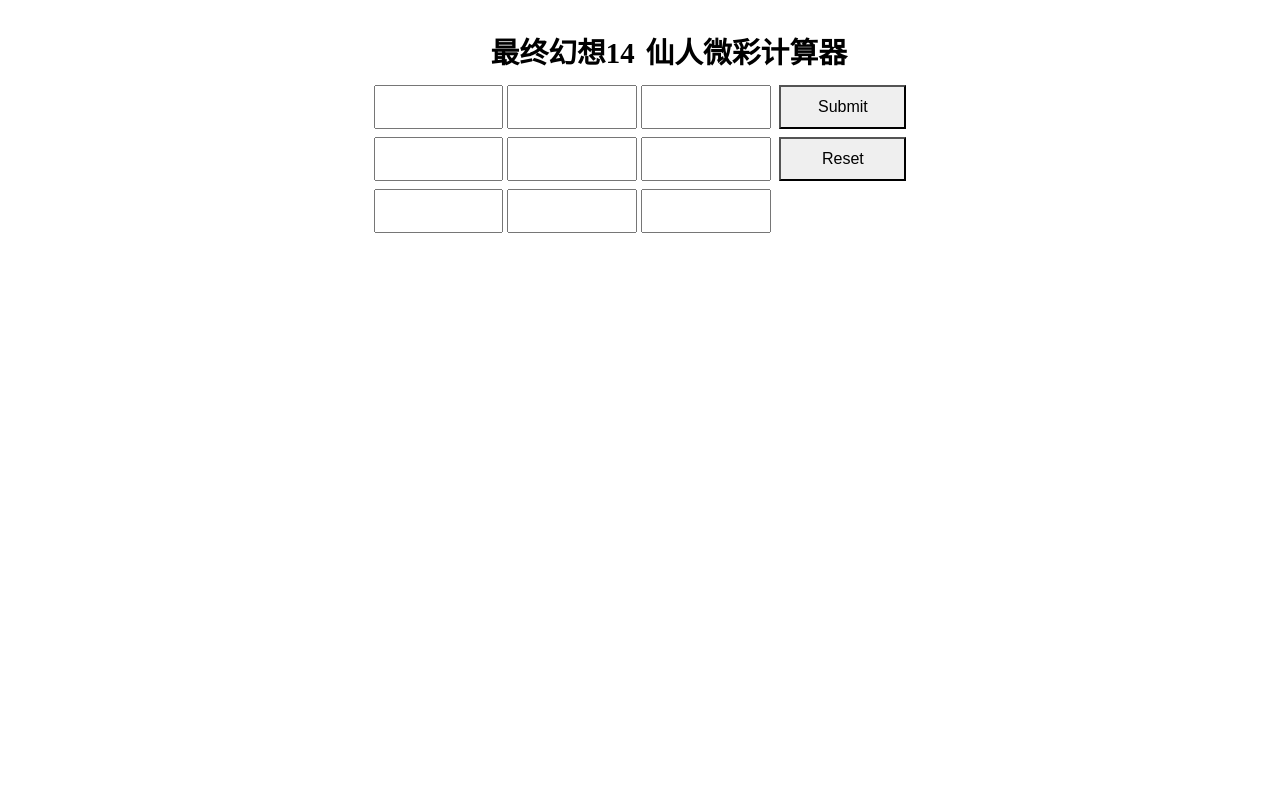
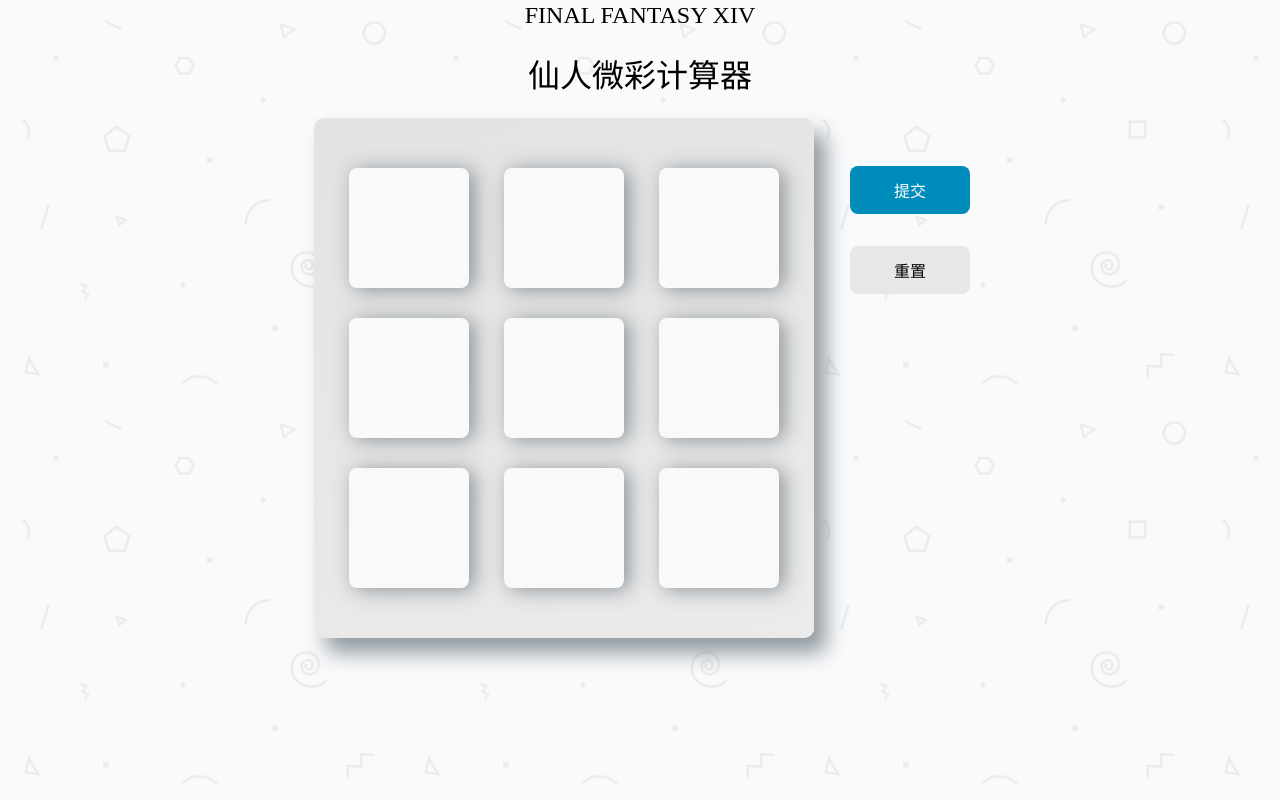
Before and after one commit to cloudkylin/FFXIV-XianRenWeiCai, a Flask app: page / in a window 1280 px wide. Run offline with Flask 2, Linux system fonts and the light colour scheme.

Commit message:
Change algorithm.

```diff
--- a/Web/server.py
+++ b/Web/server.py
@@ -1,11 +1,11 @@
 # -*- coding: UTF-8 -*-
-from flask import Flask,request,render_template,url_for
+from flask import Flask, request, render_template, url_for
 import itertools
 
 app = Flask(__name__)
 
 
-class analysis:
+class Analysis:
     def __init__(self, x, y):
         # 固定参数
         self.money = {6: 10000, 7: 36, 8: 720, 9: 360, 10: 80, 11: 252,
@@ -13,69 +13,82 @@
                       18: 119, 19: 36, 20: 306, 21: 1080, 22: 144, 23: 1800, 24: 3600}
         self.way = ['第一行', '第二行', '第三行', '第一列', '第二列', '第三列', '左上至右下', '右上至左下']
         self.num = [1, 2, 3, 4, 5, 6, 7, 8, 9]
-        self.x = x
-        self.y = y
+        self.x = x  # 位置坐标
+        self.y = y  # 数
 
         # 计算变量
-        self.linsam = [[] for i in range(8)]
-        self.linmoney = [[] for i in range(8)]
+        self.lineSum = [[] for i in range(8)]
+        self.lineMoney = [[] for i in range(8)]
+        self.lineStat = [dict() for i in range(8)]
 
         for i in range(4):
-            self.num.remove(y[i])
-        for i in itertools.permutations(self.num, 5):
+            self.num.remove(y[i])  # 从1-9中移除已知的数
+        for i in itertools.permutations(self.num, 5):  # 全排列
             comb = list(i)
             for j in range(4):
-                comb.insert(x[j], y[j])
+                comb.insert(x[j], y[j])  # 将已知的数插入对应位置
             self.cal(comb)
 
     def cal(self, list):
-        # 计算每一行的总合
-        self.linsam[0].append(list[0] + list[1] + list[2])
-        self.linsam[1].append(list[3] + list[4] + list[5])
-        self.linsam[2].append(list[6] + list[7] + list[8])
-        self.linsam[3].append(list[0] + list[3] + list[6])
-        self.linsam[4].append(list[1] + list[4] + list[7])
-        self.linsam[5].append(list[2] + list[5] + list[8])
-        self.linsam[6].append(list[0] + list[4] + list[8])
-        self.linsam[7].append(list[2] + list[4] + list[6])
+        # 计算每种情况的总合
+        self.lineSum[0].append(list[0] + list[1] + list[2])  # 第一行
+        self.lineSum[1].append(list[3] + list[4] + list[5])  # 第二行
+        self.lineSum[2].append(list[6] + list[7] + list[8])  # 第三行
+        self.lineSum[3].append(list[0] + list[3] + list[6])  # 第一列
+        self.lineSum[4].append(list[1] + list[4] + list[7])  # 第二列
+        self.lineSum[5].append(list[2] + list[5] + list[8])  # 第三列
+        self.lineSum[6].append(list[0] + list[4] + list[8])  # 左上至右下
+        self.lineSum[7].append(list[2] + list[4] + list[6])  # 右上至左下
 
-        # 计算每一行的奖励
+        # 计算每种情况的奖励
         for i in range(8):
-            num = self.linsam[i][-1]
-            self.linmoney[i].append(self.money[num])
+            num = self.lineSum[i][-1]
+            money = self.money[num]
+            self.lineMoney[i].append(money)
+            if self.lineStat[i].get(money) is not None:
+                self.lineStat[i][money] = self.lineStat[i].get(money) + 1
+            else:
+                self.lineStat[i][self.money[num]] = 1
 
-    def bestline(self):
-        avgmoney = []
-        maxmoney = 0
-        maxmoneyline = 0
-        for i in range(8):
-            avgmoney.append(sum(self.linmoney[i]) / len(self.linmoney[i]))
-            if avgmoney[i] > float(maxmoney):
-                maxmoney = avgmoney[i]
-                maxmoneyline = i
-        return '预计选择 ' + self.way[maxmoneyline] + ' 获得的金蝶币最多，为 ' + str(maxmoney)
+    def maxavg(self):
+        maxavg_money = 0
+        maxavg_way = 0
+        thisway = 0
+        for line in self.lineStat:  # 获取每一行的统计结果
+            sum = 0
+            for money, times in line.items():
+                sum += money * times
+            sum /= 120  # 求每一行的平均值
+            if sum > maxavg_money:  # 判断是否更新最大值
+                maxavg_money = sum
+                maxavg_way = thisway
+            thisway += 1  # 计数
+        return '预计选择 %s 获得的金蝶币最多，为 %d' % (self.way[maxavg_way], maxavg_money)
 
-    def maxmoneyline(self):
-        maxmoneyNum = (6, 24, 23)
+    def mostmoney(self):
+        neednum = (10000, 3600, 1800)
         msg = ''
-        for i in range(3):
-            maxmoneyProbability = 0
-            maxmoneyLine = 0
-            for j in range(8):
-                time = self.linsam[j].count(maxmoneyNum[i])
-                if time > maxmoneyProbability:
-                    maxmoneyProbability = time
-                    maxmoneyLine = j
-            if maxmoneyProbability == 0:
-                msg += '没有可能获得 %d 金蝶币。<br/>' % self.money[maxmoneyNum[i]]
+        for money in neednum:
+            maxtimes_money = 0
+            maxtimes_way = 0
+            thisway = 0
+            for line in self.lineStat:  # 获取每一行的统计结果
+                if line.get(money, 0) > maxtimes_money:  # 判断是否需要更新最大值
+                    maxtimes_money = line.get(money)
+                    maxtimes_way = thisway
+                thisway += 1
+            if maxtimes_money == 0:  # 判断是否有需要的钱数
+                msg += '没有可能获得 %d 金蝶币。<br/>' % money
             else:
                 msg += '选择 %s 最有可能获得 %d 金蝶币，概率为 %d/120。<br/>' % (
-                self.way[maxmoneyLine], self.money[maxmoneyNum[i]], maxmoneyProbability)
+                    self.way[maxtimes_way], money, maxtimes_money)
         return msg
 
-@app.route('/',methods=['GET'])
+
+@app.route('/', methods=['GET'])
 def index():
     return render_template('index.html')
+
 
 @app.route('/', methods=['POST'])
 def cal():
@@ -108,10 +121,10 @@
     if request.form['pos9'] != '':
         pos.append(8)
         num.append(int(request.form['pos9']))
-    res = analysis(pos, num)
-    bestline = res.bestline()
-    maxmoney = res.maxmoneyline()
-    return render_template('index.html',bestline=bestline,maxmoney=maxmoney)
+    res = Analysis(pos, num)
+    bestline = res.maxavg()
+    maxmoney = res.mostmoney()
+    return render_template('index.html', bestline=bestline, maxmoney=maxmoney)
 
 
 if __name__ == '__main__':
--- a/Web/static/style.css
+++ b/Web/static/style.css
@@ -1,160 +1,179 @@
-body{
-    margin: 0;
-    padding-top: 20px;
+html {
+    box-sizing: border-box;
+}
+
+*,
+*::before,
+*::after {
+    box-sizing: inherit;
+}
+
+html,
+body {
     width: 100%;
-    display: flex;
-    flex-wrap: wrap;
-}
-h2{
-    margin: 10px 0;
-}
-form{
+    height: 100%;
     margin: 0;
     padding: 0;
 }
-input{
+
+body {
+    background: #ffffff url("geometry2.png");
+}
+
+.container {
+    display: flex;
+    justify-content: center;
+    align-items: center;
+    flex-direction: column;
+}
+
+h1 {
+    font-weight: 300;
+}
+
+.title {
     width: 100%;
-    margin: 0;
-    padding: 0;
+    text-align: center;
+    text-transform: uppercase;
+}
+
+#maintitle {
+    width: 100%;
+}
+
+#sectitle {
+    width: 100%;
+    margin: 2px 0;
+    font-size: x-large;
+}
+
+.deck {
+    width: 500px;
+    height: 520px;
+    background: linear-gradient(160deg, #e3e3e3 0%, #ebebeb 100%);
+    padding: 35px;
+    border-radius: 10px;
+    box-shadow: 12px 15px 20px 0 rgba(46, 61, 73, 0.5);
+    display: flex;
+    flex-wrap: wrap;
+    justify-content: space-between;
+    align-items: center;
+    margin: 0 20px 20px;
+}
+
+.deck .box {
+    height: 120px;
+    width: 120px;
+    background: #f9f9f9;
+    border-style: none;
+    border-radius: 8px;
+    display: flex;
+    justify-content: center;
+    align-items: center;
+    box-shadow: 5px 2px 20px 0 rgba(46, 61, 73, 0.5);
+    text-align: center;
+    font-size: 2em;
+}
+
+.button {
     text-align: center;
 }
 
-.title{
-    width: 100%;
-    text-align: center;
-    display: flex;
-    flex-wrap: wrap;
-}
-.line{
-    display: flex;
-    margin: 0;
-    padding: 0;
-}
-.input{
-    width: 31%;
-    margin: 1%;
-    padding: 0;
+.submit, .reset {
+    height: 48px;
+    border: none;
+    border-radius: 8px;
+    text-decoration: none;
+    cursor: pointer;
 }
 
+.submit {
+    background-color: #008CBA;
+    color: #ffffff;
+}
 
-@media screen and (max-width: 480px){
-    .mainpage{
-        width: 100%;
-        margin: 0;
+.reset {
+    background-color: #e7e7e7;
+    color: #000000;
+}
+
+@media screen and (max-width: 540px) {
+    .deck {
+        width: 96%;
+        height: auto;
+        padding: 5%;
+        margin: 2%;
     }
 
-    /*标题部分开始*/
-    #maintitle{
-        width: 100%;
-        font-size: large;
-    }
-    #sectitle{
-        width: 100%;
-        font-size: small;
-    }
-    h2{
-        margin: 0;
-    }
-    /*标题部分结束*/
-
-    /*表单部分开始*/
-    .formdiv,.button{
-        margin-top: 15px;
-        text-align: center;
+    .deck .box {
+        height: 3em;
+        width: 27.33%;
+        margin: 3%;
+        font-size: 1.4em;
     }
 
-    input{
-        height: 2em;
-        font-size: 2em;
+    .button {
+        margin-top: 10px;
     }
-    .submit,.reset{
+
+    .submit, .reset {
         width: 40%;
-        height: 48px;
-        margin: 0 3%;
-        font-size: 1.2em;
+        margin: 3%;
+        font-size: 1.1em;
     }
-    /*表单部分结束*/
 }
 
-@media screen and (min-width: 481px) and (max-width: 960px){
-    .mainpage{
-        width: 481px;
-        margin-left: auto;
-        margin-right: auto;
-    }
-    /*标题部分开始*/
-    #maintitle,#sectitle{
-        width: 48%;
-        padding: 0 1%;
-        font-size: larger;
-    }
-    #maintitle{
-        text-align: right;
-    }
-    #sectitle{
-        text-align: left;
-    }
-    /*标题部分结束*/
-
-    /*表单部分开始*/
-    .formdiv,.button{
-        text-align: center;
-    }
-
-    input{
-        height: 2em;
-        font-size: 2em;
-    }
-    .submit,.reset{
+@media screen and (min-width: 540px) and (max-width: 1080px) {
+    .submit, .reset {
         width: 40%;
-        height: 48px;
         margin: 3%;
         font-size: 1.2em;
     }
-    /*表单部分结束*/
 }
 
-@media screen and (min-width: 961px){
-    .mainpage{
-        width: 541px;
-        margin-left: auto;
-        margin-right: auto;
-    }
-    /*标题部分开始*/
-    #maintitle,#sectitle{
-        width: 48%;
-        padding: 0 1%;
-        font-size: larger;
-    }
-    #maintitle{
-        text-align: right;
-    }
-    #sectitle{
-        text-align: left;
-    }
-    /*标题部分结束*/
-
-    /*表单部分开始*/
-    form{
+@media screen and (min-width: 1080px) {
+    form {
         display: flex;
     }
-    .formdiv{
-        width: 75%;
-    }
-    .button{
-        width: 25%;
+
+    .button {
+        width: 120px;
+        height: 160px;
+        margin: 32px 16px;
+        display: flex;
+        flex-wrap: wrap;
+        justify-content: space-between;
+        align-items: center;
     }
 
-    input{
-        height: 40px;
-        font-size: 1.5em;
-    }
-    .submit,.reset{
-        width: 94%;
-        height: 44px;
-        margin: 3%;
+    .submit, .reset {
+        width: 100%;
         border-width: 2px;
         font-size: 1em;
     }
-    /*表单部分结束*/
+
+    .submit span {
+        cursor: pointer;
+        display: inline-block;
+        position: relative;
+        transition: 0.5s;
+    }
+
+    .submit span:after {
+        content: '»';
+        position: absolute;
+        opacity: 0;
+        top: 0;
+        right: -20px;
+        transition: 0.5s;
+    }
+
+    .submit:hover span {
+        padding-right: 25px;
+    }
+
+    .submit:hover span:after {
+        opacity: 1;
+        right: 0;
+    }
 }
--- a/Web/templates/index.html
+++ b/Web/templates/index.html
@@ -4,46 +4,42 @@
     <meta charset="UTF-8">
     <title>最终幻想14 - 仙人微彩计算器</title>
     <meta name="viewport" content="width=device-width,initial-scale=1.0,maximum-scale=1.0,user-scalable=0">
-    <script src="{{url_for('static',filename='check.js')}}"></script>
-    <link rel="stylesheet" href="{{url_for('static',filename='style.css')}}">
+    <script src="{{ url_for('static',filename='check.js') }}"></script>
+    <link rel="stylesheet" href="{{ url_for('static',filename='style.css') }}">
 </head>
 <body>
-<div class="mainpage">
-    <div class="title">
-        <div id="maintitle"><h2>最终幻想14</h2></div>
-        <div id="sectitle"><h2>仙人微彩计算器</h2></div>
-    </div>
-    <form name="myform" action="#" onsubmit="return check()" method="post">
-        <div class="formdiv">
-            <div class="line">
-                <div class="input"><input type="number" name="pos1" id="pos1" title="左上"></div>
-                <div class="input"><input type="number" name="pos2" id="pos2" title="中上"></div>
-                <div class="input"><input type="number" name="pos3" id="pos3" title="右上"></div>
+<div class="container">
+    <header class="title">
+        <h1 id="sectitle">Final Fantasy XIV</h1>
+        <h1 id="maintitle">仙人微彩计算器</h1>
+    </header>
+    <section>
+        <form name="myform" action="#" onsubmit="return check()" method="post">
+            <div class="deck">
+                <input type="number" name="pos1" id="pos1" class="box" title="左上">
+                <input type="number" name="pos2" id="pos2" class="box" title="中上">
+                <input type="number" name="pos3" id="pos3" class="box" title="右上">
+                <input type="number" name="pos4" id="pos4" class="box" title="左中">
+                <input type="number" name="pos5" id="pos5" class="box" title="中">
+                <input type="number" name="pos6" id="pos6" class="box" title="右中">
+                <input type="number" name="pos7" id="pos7" class="box" title="左下">
+                <input type="number" name="pos8" id="pos8" class="box" title="中下">
+                <input type="number" name="pos9" id="pos9" class="box" title="右下">
             </div>
-            <div class="line">
-                <div class="input"><input type="number" name="pos4" id="pos4" title="左中"></div>
-                <div class="input"><input type="number" name="pos5" id="pos5" title="中"></div>
-                <div class="input"><input type="number" name="pos6" id="pos6" title="右中"></div>
+            <div class="button">
+                <button type="submit" class="submit" title="提交"><span>提交</span></button>
+                <button type="reset" class="reset" title="重置">重置</button>
             </div>
-            <div class="line">
-                <div class="input"><input type="number" name="pos7" id="pos7" title="左下"></div>
-                <div class="input"><input type="number" name="pos8" id="pos8" title="中下"></div>
-                <div class="input"><input type="number" name="pos9" id="pos9" title="右下"></div>
-            </div>
+        </form>
+        <div id="ans">
+            {% if bestline %}
+                <p>最佳行：{{ bestline }}</p>
+            {% endif %}
+            {% if maxmoney %}
+                <p>最大可能性：{{ maxmoney|safe }}</p>
+            {% endif %}
         </div>
-        <div class="button">
-            <input type="submit" class="submit" title="提交">
-            <input type="reset" class="reset" title="重置">
-        </div>
-    </form>
-    <div id="ans">
-        {%if bestline%}
-        <p>最佳行：{{bestline}}</p>
-        {%endif%}
-        {%if maxmoney%}
-        <p>最大可能性：{{maxmoney|safe}}</p>
-        {%endif%}
-    </div>
+    </section>
 </div>
 </body>
 </html>
```
Also changed, not shown: CLI/Calculator.py (+65 -51 lines), GUI/ffcalculator.py (+61 -48 lines), GUI/main.py (+16 -14 lines), Web/static/geometry2.png (added).
